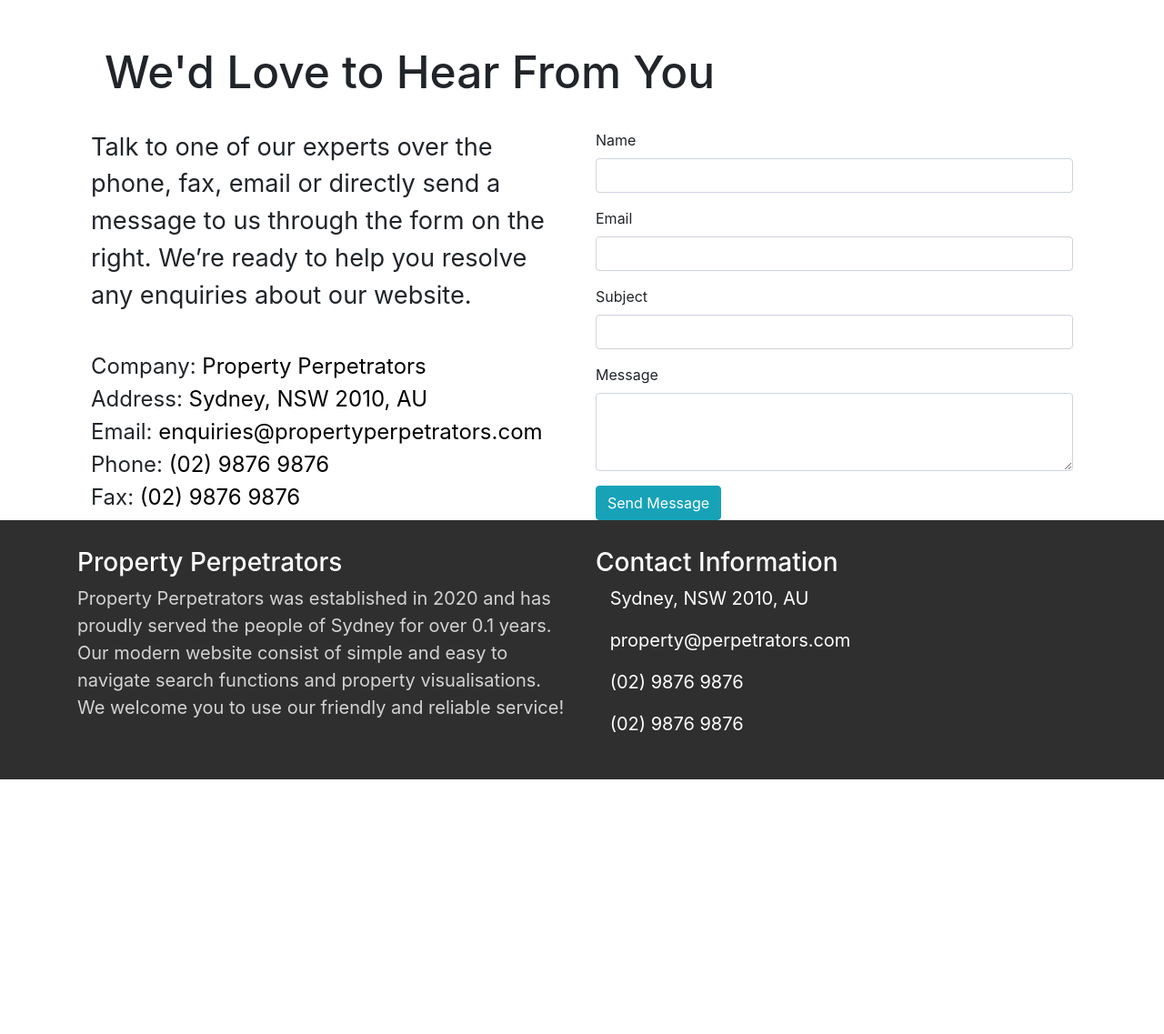
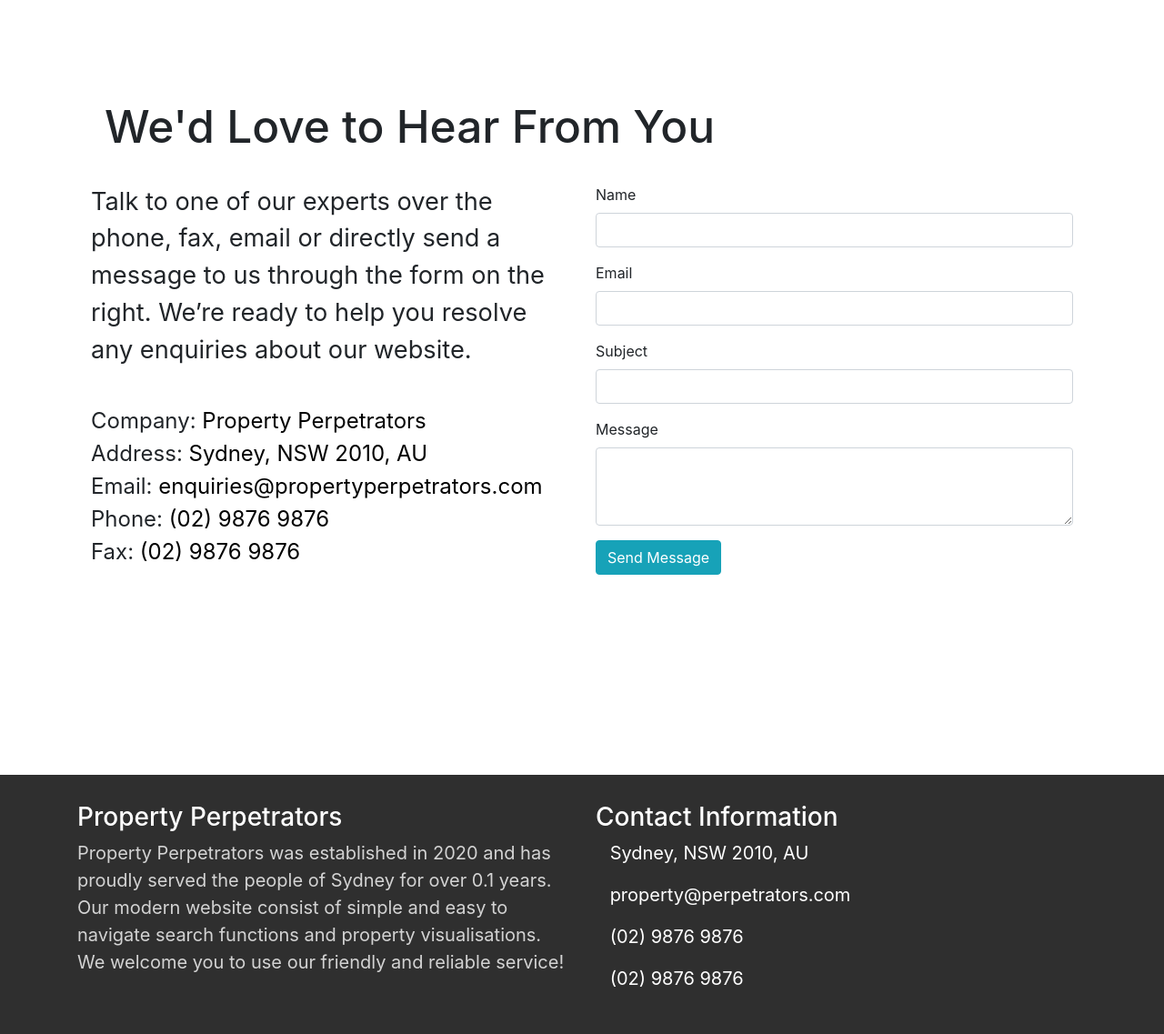
Before and after one commit to RandomRunt/SoftwareCapstoneProject, a Flask app: page /about in a window 1280 px wide. Shown: the part 76-1213 px from the top of the page at 91% size. Before the commit the page ends 933 px from the top, so only its background shows below. Run offline with Flask 2, Linux system fonts and the light colour scheme; parts of the project's set-up code (start-up, migrations or seed data) failed here and were passed over; some libraries are stand-ins or nearby versions.

Commit message:
css stuff for about page

```diff
--- a/templates/about.html
+++ b/templates/about.html
@@ -9,14 +9,17 @@
     }
 
     h1 {
-      padding-top: 50px
+      padding-top: 110px
+    }
+
+    .paddin {
+        padding-bottom: 220px;
     }
   </style>
 </head>
 
 <body>
-
-  <div class="container">
+  <div class="container paddin">
 
     <!-- Section Titile -->
     <div class="col-lg-12">
```
